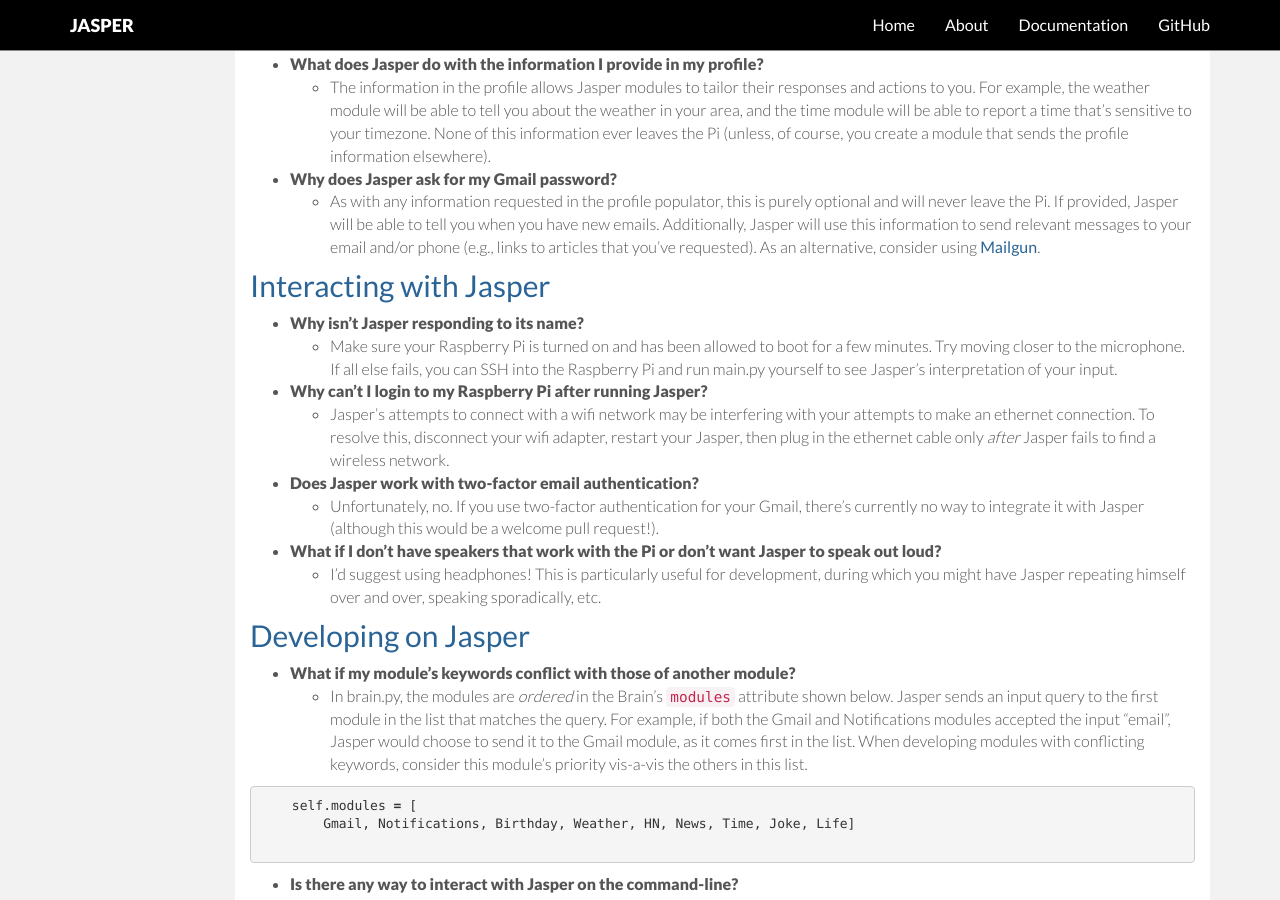
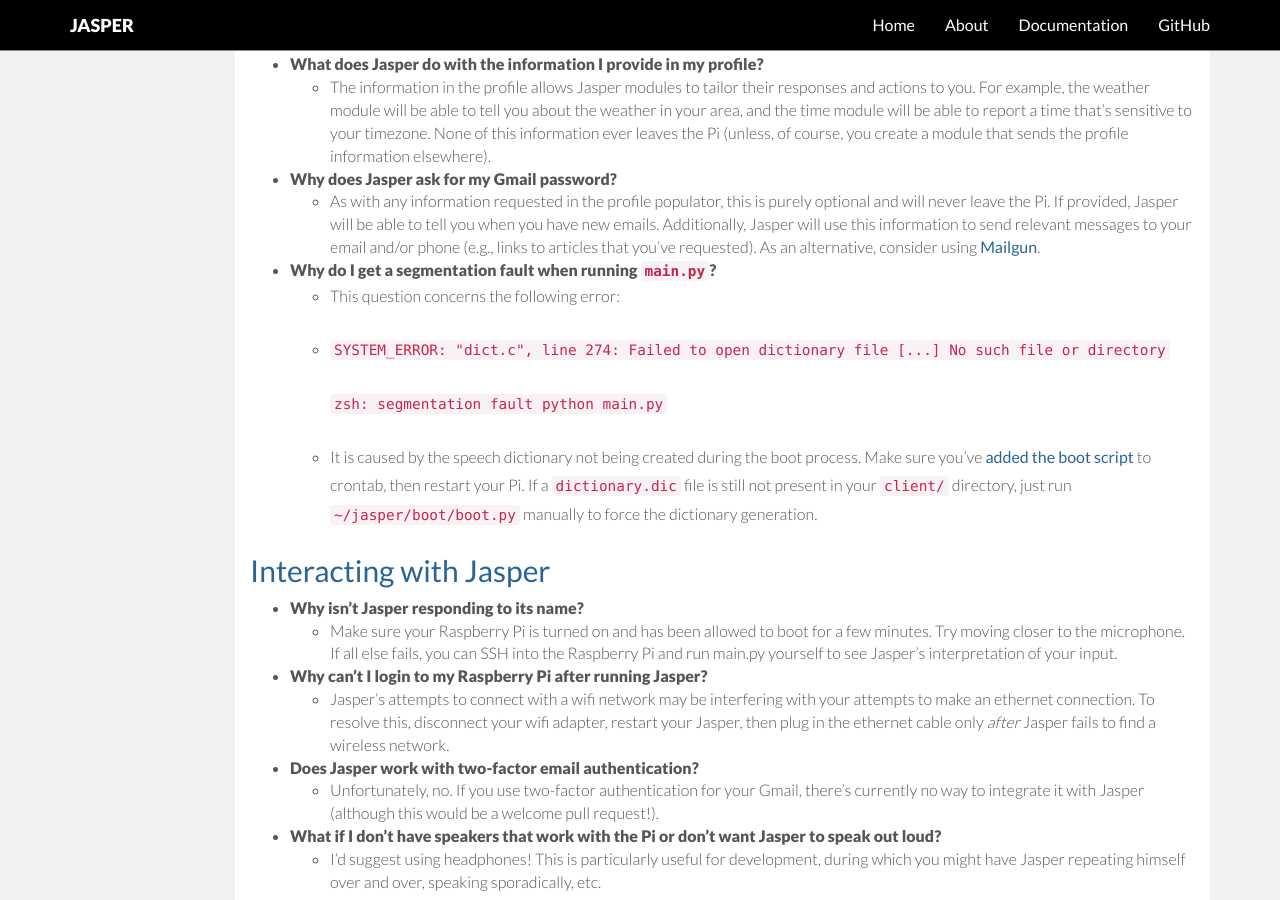
Before and after one commit to jasperproject/jasperproject.github.io, a Jekyll site: the page built from documentation/faq/index.md, in a window 1280 px wide and 900 px high, scrolled down 368 px. Built offline with Jekyll 4.4.1, drawn with Linux system fonts in a browser that asks for light colours; nearby versions of some CDN libraries.

Commit message:
updated faq and moved crontab

```diff
--- a/documentation/faq/index.md
+++ b/documentation/faq/index.md
@@ -19,6 +19,14 @@
     - The information in the profile allows Jasper modules to tailor their responses and actions to you. For example, the weather module will be able to tell you about the weather in your area, and the time module will be able to report a time that's sensitive to your timezone. None of this information ever leaves the Pi (unless, of course, you create a module that sends the profile information elsewhere).
 - __Why does Jasper ask for my Gmail password?__
     - As with any information requested in the profile populator, this is purely optional and will never leave the Pi. If provided, Jasper will be able to tell you when you have new emails. Additionally, Jasper will use this information to send relevant messages to your email and/or phone (e.g., links to articles that you've requested). As an alternative, consider using [Mailgun](/documentation/software/#mailgun).
+- __Why do I get a segmentation fault when running `main.py`?__
+    - This question concerns the following error:
+
+    -  `SYSTEM_ERROR: "dict.c", line 274: Failed to open dictionary file [...] No such file or directory`
+
+        `zsh: segmentation fault  python main.py`
+
+    - It is caused by the speech dictionary not being created during the boot process. Make sure you've [added the boot script](/documentation/software/#install-client) to crontab, then restart your Pi. If a `dictionary.dic` file is still not present in your `client/` directory, just run `~/jasper/boot/boot.py` manually to force the dictionary generation.
 
 <h2 class="linked" id='interacting'><a href="#interacting" title="Permalink to this headline">Interacting with Jasper</a></h2>
 
```
Also changed, not shown: documentation/software/index.md (+7 -2 lines).
